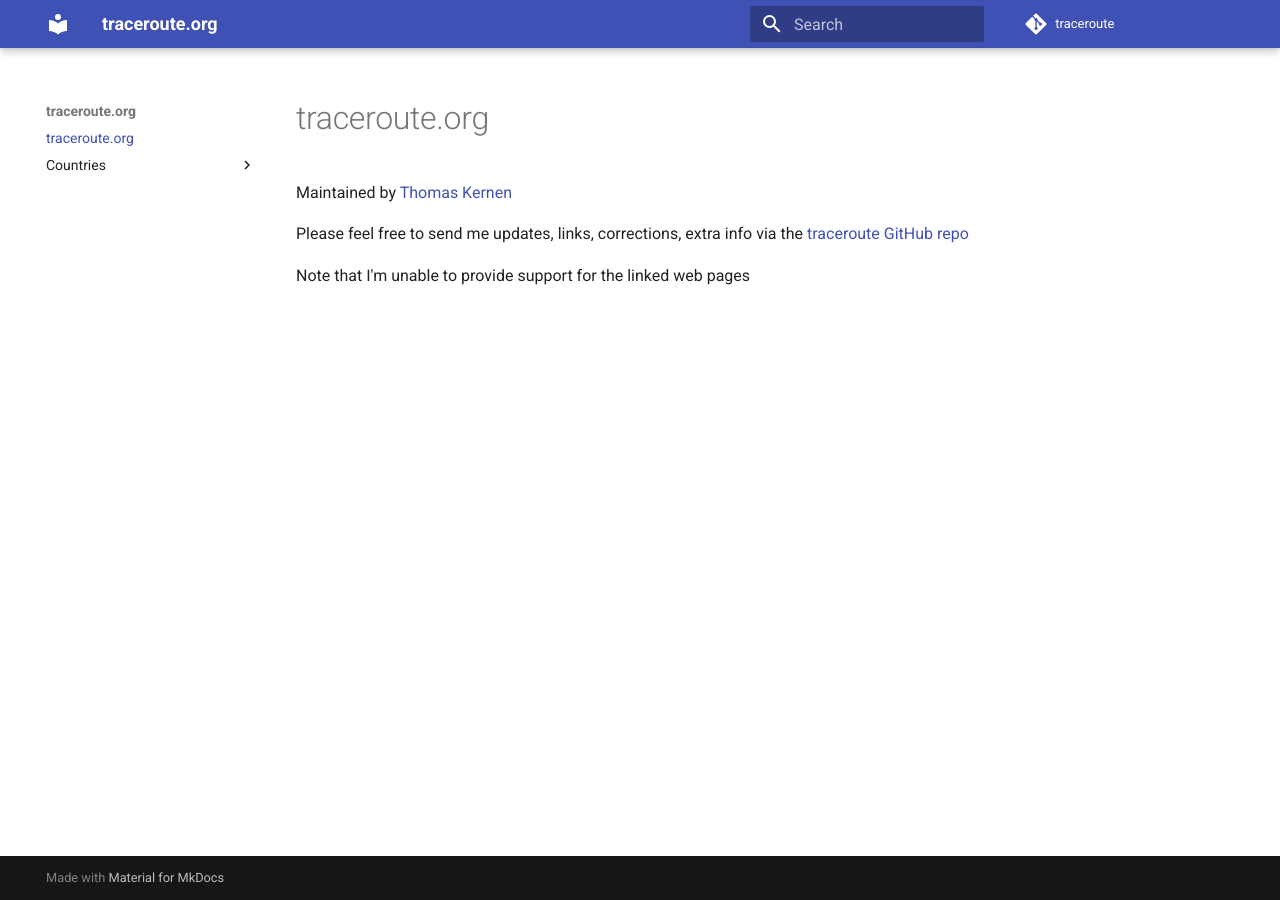
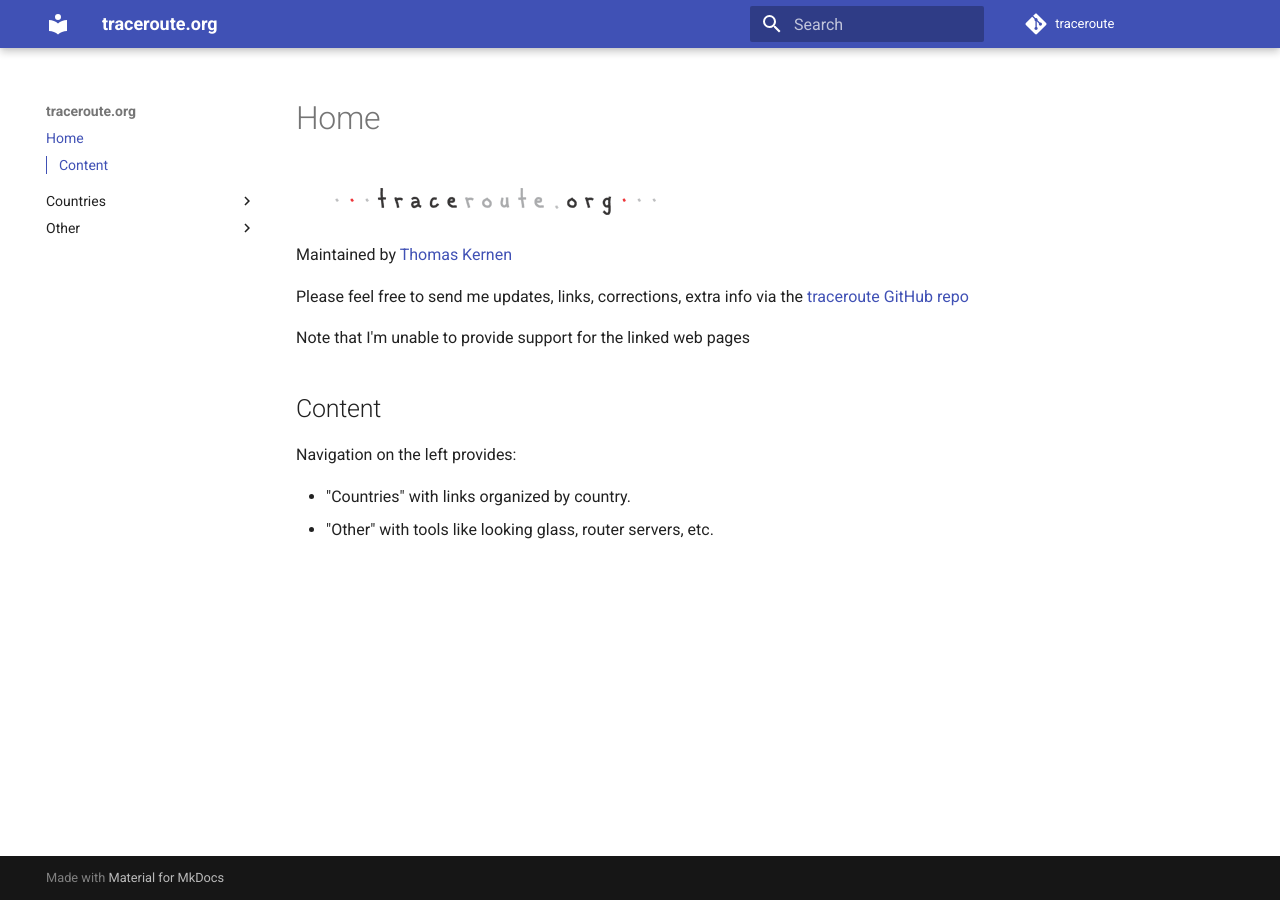
Before and after one commit to tkernen/traceroute, an MkDocs documentation site: the page built from docs/index.md, in a window 1280 px wide. Built offline with MkDocs 1.6.1 and Material for MkDocs 9.7.7, drawn with Linux system fonts in a browser that asks for light colours; comment, search, counter and statistics services are not loaded.

Commit message:
Seperate countries and others, add logo and stuff

```diff
--- a/docs/index.md
+++ b/docs/index.md
@@ -1,7 +1,19 @@
-#traceroute.org
+---
+description: traceroute.org is a large collection of traceroute, looking glass, route servers and bgp links
+---
+
+![Image title](assets/trace.gif)
 
 Maintained by [Thomas Kernen](mailto:thomas@traceroute.org)
 
 Please feel free to send me updates, links, corrections, extra info via the [traceroute GitHub repo](https://github.com/tkernen/traceroute)
 
 Note that I'm unable to provide support for the linked web pages
+
+Content
+-------
+
+Navigation on the left provides:
+
+- "Countries" with links organized by country.
+- "Other" with tools like looking glass, router servers, etc.
--- a/mkdocs.yml
+++ b/mkdocs.yml
@@ -4,7 +4,12 @@ theme:
   name: material
   features:
     - navigation.tracking
+    - navigation.instant
+    - toc.integrate
+    - toc.follow
+    # - navigation.expand
 repo_url: https://github.com/tkernen/traceroute
 repo_name: traceroute
 markdown_extensions:
   - attr_list
+  - md_in_html
```
Also changed, not shown: docs/assets/trace.gif (added), docs/other/BGP Tools.md (renamed from docs/countries/BGP Tools.md), docs/other/BGP.md (renamed from docs/countries/BGP.md), docs/other/Extras.md (renamed from docs/countries/Extras.md), docs/other/Looking Glass.md (renamed from docs/countries/Looking Glass.md), docs/other/Route Servers.md (renamed from docs/countries/Route Servers.md), docs/other/source code.md (renamed from docs/countries/source code.md), 4 other files.
